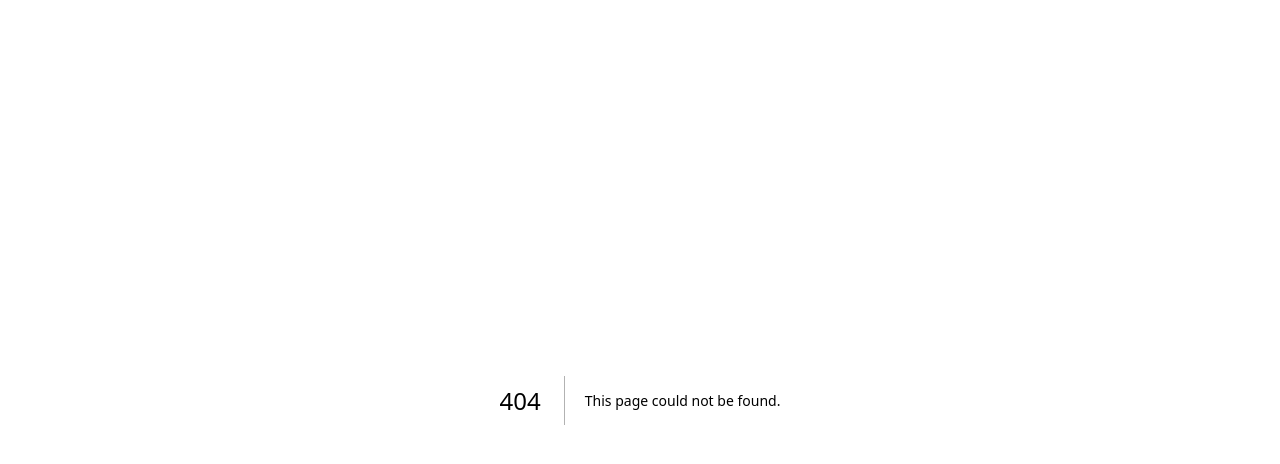
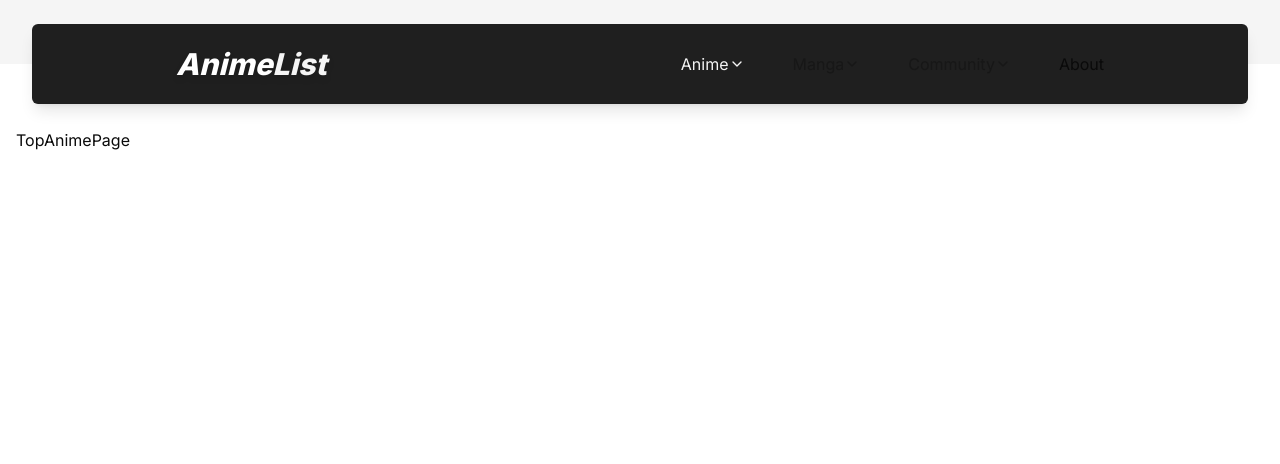
Before and after one commit to rafiramdani321/animelist, a Next.js app: page /anime/top-anime in a window 1280 px wide. Before the commit this address had no page. Shown: the top 464 px of the page. Built offline with nearby package versions, Linux system fonts and the light colour scheme.

Commit message:
update navbar

```diff
--- a/app/(browser)/_components/navbar/actions.tsx
+++ b/app/(browser)/_components/navbar/actions.tsx
@@ -6,9 +6,11 @@ import { Menu, X } from "lucide-react";
 import DesktopNav from "./desktop-nav";
 import { motion, AnimatePresence } from "framer-motion";
 import MobileNav from "./mobile-nav";
+import { useNavbar } from "@/store/use-navbar";
 
 const Actions = () => {
   const [isMobileMenuOpen, setIsMobileMenuOpen] = React.useState(false);
+  const { isOpen, onClick } = useNavbar((state) => state);
 
   const navitems = [
     {
@@ -48,7 +50,7 @@ const Actions = () => {
       {/* Mobile Menu Button */}
       <button
         className="text-primary hover:text-primary-foreground lg:hidden"
-        onClick={() => setIsMobileMenuOpen(!isMobileMenuOpen)}
+        onClick={onClick}
       >
         <motion.div
           key={String(isMobileMenuOpen)}
@@ -59,11 +61,7 @@ const Actions = () => {
             scale: { type: "spring" },
           }}
         >
-          {isMobileMenuOpen ? (
-            <X className="h-6 w-6" />
-          ) : (
-            <Menu className="h-6 w-6" />
-          )}
+          {isOpen ? <X className="h-6 w-6" /> : <Menu className="h-6 w-6" />}
         </motion.div>
       </button>
 
@@ -74,7 +72,7 @@ const Actions = () => {
 
       {/* Mobile Navigation */}
       <AnimatePresence>
-        {isMobileMenuOpen && (
+        {isOpen && (
           <motion.div
             initial={{ y: "-100%", opacity: 0 }}
             animate={{ y: "0%", opacity: 1 }}
--- a/app/(browser)/_components/navbar/desktop-nav.tsx
+++ b/app/(browser)/_components/navbar/desktop-nav.tsx
@@ -1,9 +1,12 @@
+"use client";
+
 import React from "react";
 import Link from "next/link";
+import { usePathname } from "next/navigation";
 import { ChevronDown } from "lucide-react";
+import { AnimatePresence, motion } from "framer-motion";
 
 import { cn } from "@/lib/utils";
-import { AnimatePresence, motion } from "framer-motion";
 
 interface NavItem {
   id: string;
@@ -19,74 +22,102 @@ interface NavItemProps {
 }
 
 const DesktopNav = ({ navitems }: NavItemProps) => {
-  const [activeNavItem, setActiveNavItem] = React.useState<string | null>(null);
-  const [clickedNavItem, setClickedNavItem] = React.useState<string | null>(
-    null
-  );
+  const pathname = usePathname();
+  const [activeNav, setActiveNav] = React.useState<string | null>(null);
+  const [isHoverable, setIsHoverable] = React.useState(false);
 
-  const handleMouseEnter = (itemId: string) => {
-    if (!clickedNavItem) {
-      setActiveNavItem(itemId);
+  // Detect if device supports hover
+  React.useEffect(() => {
+    if (typeof window !== "undefined") {
+      setIsHoverable(window.matchMedia("(hover: hover)").matches);
     }
-  };
+  }, []);
 
-  const handleMouseLeave = () => {
-    if (!clickedNavItem) {
-      setActiveNavItem(null);
-    }
-  };
+  const pathSegments = pathname.split("/").filter(Boolean);
+  const currentNav = pathSegments[0] || "";
 
-  const handleClick = (itemId: string) => {
-    if (clickedNavItem === itemId) {
-      setClickedNavItem(null);
-      setActiveNavItem(null);
-    } else {
-      setClickedNavItem(itemId);
-      setActiveNavItem(itemId);
-    }
-  };
+  // Handle click outside to close menu
+  React.useEffect(() => {
+    const handleClickOutside = (e: MouseEvent) => {
+      if (!(e.target as HTMLElement).closest(".nav-dropdown")) {
+        setActiveNav(null);
+      }
+    };
+    document.addEventListener("mousedown", handleClickOutside);
+    return () => {
+      document.removeEventListener("mousedown", handleClickOutside);
+    };
+  }, []);
 
   return (
     <ul className="hidden lg:flex gap-x-12">
       {navitems.map((item) => {
-        const isOpen = activeNavItem === item.id || clickedNavItem === item.id;
+        const isOpenItem = activeNav === item.id;
+        const isCurrentItem =
+          item.label.toLowerCase() === currentNav || isOpenItem;
+
         return (
           <li
-            className="relative cursor-pointer font-normal flex items-center gap-x-0.5"
             key={item.id}
-            onMouseEnter={() => handleMouseEnter(item.id)}
-            onMouseLeave={handleMouseLeave}
-            onClick={() => handleClick(item.id)}
+            className="relative cursor-pointer font-normal flex items-center gap-x-0.5 nav-dropdown"
+            onMouseEnter={() => {
+              if (isHoverable) setActiveNav(item.id);
+            }}
+            onMouseLeave={() => {
+              if (isHoverable) setActiveNav(null);
+            }}
           >
-            <span className={cn(isOpen ? "text-secondary" : "text-primary")}>
-              {item.label}
-            </span>
-            <ChevronDown
+            <div
+              onClick={() =>
+                setActiveNav((prev) => (prev === item.id ? null : item.id))
+              }
+              onFocus={() => setActiveNav(item.id)}
+              onBlur={(e) => {
+                if (!e.currentTarget.contains(e.relatedTarget)) {
+                  setActiveNav(null);
+                }
+              }}
+              tabIndex={0}
+              role="button"
+              aria-haspopup="true"
+              aria-expanded={isOpenItem}
+              aria-controls={`dropdown-${item.id}`}
               className={cn(
-                "h-4 w-4 transition-opacity",
-                isOpen
-                  ? "opacity-100 text-secondary"
-                  : "opacity-50 text-primary-foreground"
+                "flex items-center text-primary hover:text-secondary focus:outline-none",
+                isCurrentItem && "text-secondary"
               )}
-            />
+            >
+              <span>{item.label}</span>
+              <ChevronDown className="h-4 w-4 transition-opacity" />
+            </div>
             <AnimatePresence>
-              {isOpen && (
+              {isOpenItem && (
                 <motion.div
+                  id={`dropdown-${item.id}`}
+                  role="menu"
                   initial={{ opacity: 0, y: -10 }}
                   animate={{ opacity: 1, y: 0 }}
                   exit={{ opacity: 0, y: -10 }}
                   transition={{ duration: 0.3, ease: "easeInOut" }}
-                  className="absolute top-[1.3rem] left-0 bg-backgroundSecondary shadow-secondary/40 shadow-sm rounded-md py-2 min-w-[200px] z-50 mt-2"
+                  className="absolute top-[1.3rem] left-0 bg-backgroundSecondary shadow-secondary/40 shadow-sm rounded-md py-2 min-w-[200px] z-50 mt-2 nav-dropdown"
                 >
-                  {item?.subNavItem?.map((subItem) => (
-                    <Link
-                      key={subItem.label}
-                      href={subItem.href}
-                      className="block px-4 py-2 text-sm text-primary hover:text-secondary"
-                    >
-                      {subItem.label}
-                    </Link>
-                  ))}
+                  {item.subNavItem?.map((subItem) => {
+                    const isCurrentSubItem = pathname === subItem.href;
+                    return (
+                      <Link
+                        onClick={() => setActiveNav(null)}
+                        key={subItem.href}
+                        href={subItem.href}
+                        role="menuitem"
+                        className={cn(
+                          "block px-4 py-2 text-sm text-primary hover:text-secondary focus:outline-none",
+                          isCurrentSubItem && "text-secondary"
+                        )}
+                      >
+                        {subItem.label}
+                      </Link>
+                    );
+                  })}
                 </motion.div>
               )}
             </AnimatePresence>
--- a/app/(browser)/_components/navbar/logo.tsx
+++ b/app/(browser)/_components/navbar/logo.tsx
@@ -1,11 +1,28 @@
+"use client";
+
 import React from "react";
+import Link from "next/link";
+
+import { useNavbar } from "@/store/use-navbar";
 
 const Logo = () => {
+  const { isOpen, onClick } = useNavbar((state) => state);
+  const handleClick = () => {
+    if (isOpen) {
+      onClick();
+    }
+    localStorage.removeItem("activeNav");
+    localStorage.removeItem("activeSubNavItem");
+  };
   return (
     <div className="relative flex items-center w-fit">
-      <h1 className="text-3xl font-extrabold italic text-white drop-shadow-md">
+      <Link
+        onClick={handleClick}
+        href={"/"}
+        className="text-3xl font-extrabold italic text-white drop-shadow-md"
+      >
         Anime<span className="text-secondary">List</span>
-      </h1>
+      </Link>
     </div>
   );
 };
--- a/app/(browser)/_components/navbar/mobile-nav.tsx
+++ b/app/(browser)/_components/navbar/mobile-nav.tsx
@@ -1,7 +1,9 @@
 import { cn } from "@/lib/utils";
+import { useNavbar } from "@/store/use-navbar";
 import { AnimatePresence, motion } from "framer-motion";
 import { ChevronDown } from "lucide-react";
 import Link from "next/link";
+import { usePathname } from "next/navigation";
 import React from "react";
 
 interface NavItems {
@@ -18,48 +20,51 @@ interface NavItemProps {
 }
 
 const MobileNav = ({ navitems }: NavItemProps) => {
+  const { onClick } = useNavbar((state) => state);
+  const pathname = usePathname();
   const [activeNavItem, setActiveNavItem] = React.useState<string | null>(null);
-  const [clickedNavItem, setClickedNavItem] = React.useState<string | null>(
-    null
-  );
 
-  const handleClick = (itemId: string) => {
-    if (clickedNavItem === itemId) {
-      setClickedNavItem(null);
-      setActiveNavItem(null);
-    } else {
-      setClickedNavItem(itemId);
-      setActiveNavItem(itemId);
-    }
-  };
+  const pathSegments = pathname.split("/").filter(Boolean);
+  const currentNav = pathSegments[0] || "";
+
+  const handleToggle = (itemId: string) =>
+    setActiveNavItem((prev) => (prev === itemId ? null : itemId));
 
   return (
-    <ul className="space-y-20 relative z-50 text-center cursor-pointer w-full">
+    <ul className="space-y-20 relative z-50 text-center w-full">
       {navitems.map((item) => {
-        const isOpen = activeNavItem === item.id || clickedNavItem === item.id;
+        const isCurrentItem = item.label.toLowerCase() === currentNav;
+        const isOpenItem = activeNavItem === item.id;
+
         return (
           <li
             key={item.id}
             className={cn("relative flex flex-col items-center gap-y-2")}
-            onClick={() => handleClick(item.id)}
           >
             <div
               className={cn(
                 "flex items-center gap-x-1 text-xl",
-                isOpen ? "text-secondary" : "text-primary hover:text-secondary"
+                isCurrentItem
+                  ? "text-secondary"
+                  : "text-primary hover:text-secondary"
               )}
+            >
+              <div
+                onClick={() => handleToggle(item.id)}
+                className="flex items-center gap-x-0.5 cursor-pointer"
               >
                 <span>{item.label}</span>
                 <ChevronDown
                   className={cn(
                     "transition-opacity h-4 w-4 font-bold",
-                  isOpen ? "opacity-100" : "opacity-50"
+                    isOpenItem ? "opacity-100" : "opacity-50"
                   )}
                 />
               </div>
+            </div>
 
             <AnimatePresence>
-              {isOpen && (
+              {isOpenItem && (
                 <motion.div
                   initial={{ opacity: 0, y: -10 }}
                   animate={{ opacity: 1, y: 0 }}
@@ -67,15 +72,22 @@ const MobileNav = ({ navitems }: NavItemProps) => {
                   transition={{ duration: 0.3, ease: "easeInOut" }}
                   className="p-4 text-primary border-t border-b border-secondary"
                 >
-                  {item?.subNavItem?.map((subItem) => (
+                  {item?.subNavItem?.map((subItem) => {
+                    const isCurrentSubItem = pathname === subItem.href;
+                    return (
                       <Link
+                        onClick={onClick}
                         href={subItem.href}
                         key={subItem.href}
-                      className="block text-primary z-50 hover:bg-background/40 text-base transition-colors px-4 py-2"
+                        className={cn(
+                          "block text-primary z-50 hover:bg-backgroundSecondary text-base transition-colors px-4 py-2",
+                          isCurrentSubItem && "bg-backgroundSecondary"
+                        )}
                       >
                         {subItem.label}
                       </Link>
-                  ))}
+                    );
+                  })}
                 </motion.div>
               )}
             </AnimatePresence>
--- /dev/null
+++ b/app/anime/layout.tsx
@@ -0,0 +1,12 @@
+import Header from "../(browser)/_components/header";
+
+const AnimeLayout = ({ children }: { children: React.ReactNode }) => {
+  return (
+    <>
+      <Header />
+      <div className="mt-32 px-4">{children}</div>
+    </>
+  );
+};
+
+export default AnimeLayout;
--- /dev/null
+++ b/app/anime/seasonal-anime/page.tsx
@@ -0,0 +1,7 @@
+import React from "react";
+
+const SeasonalAnime = () => {
+  return <div>SeasonalAnime</div>;
+};
+
+export default SeasonalAnime;
--- /dev/null
+++ b/app/anime/top-anime/page.tsx
@@ -0,0 +1,7 @@
+import React from "react";
+
+const TopAnimePage = () => {
+  return <div>TopAnimePage</div>;
+};
+
+export default TopAnimePage;
--- a/package.json
+++ b/package.json
@@ -24,7 +24,8 @@
     "react-dom": "^18",
     "tailwind-merge": "^3.0.2",
     "tailwindcss-animate": "^1.0.7",
-    "usehooks-ts": "^3.1.1"
+    "usehooks-ts": "^3.1.1",
+    "zustand": "^5.0.3"
   },
   "devDependencies": {
     "@types/node": "^20",
--- /dev/null
+++ b/store/use-navbar.ts
@@ -0,0 +1,11 @@
+import { create } from "zustand";
+
+interface NavbarProps {
+  isOpen: boolean;
+  onClick: () => void;
+}
+
+export const useNavbar = create<NavbarProps>((set) => ({
+  isOpen: false,
+  onClick: () => set((state) => ({ isOpen: !state.isOpen })),
+}));
```
Also changed, not shown: 1 other file (tests, documents, lock files or other folders). Lines whose indentation alone changed are shown as unchanged.
